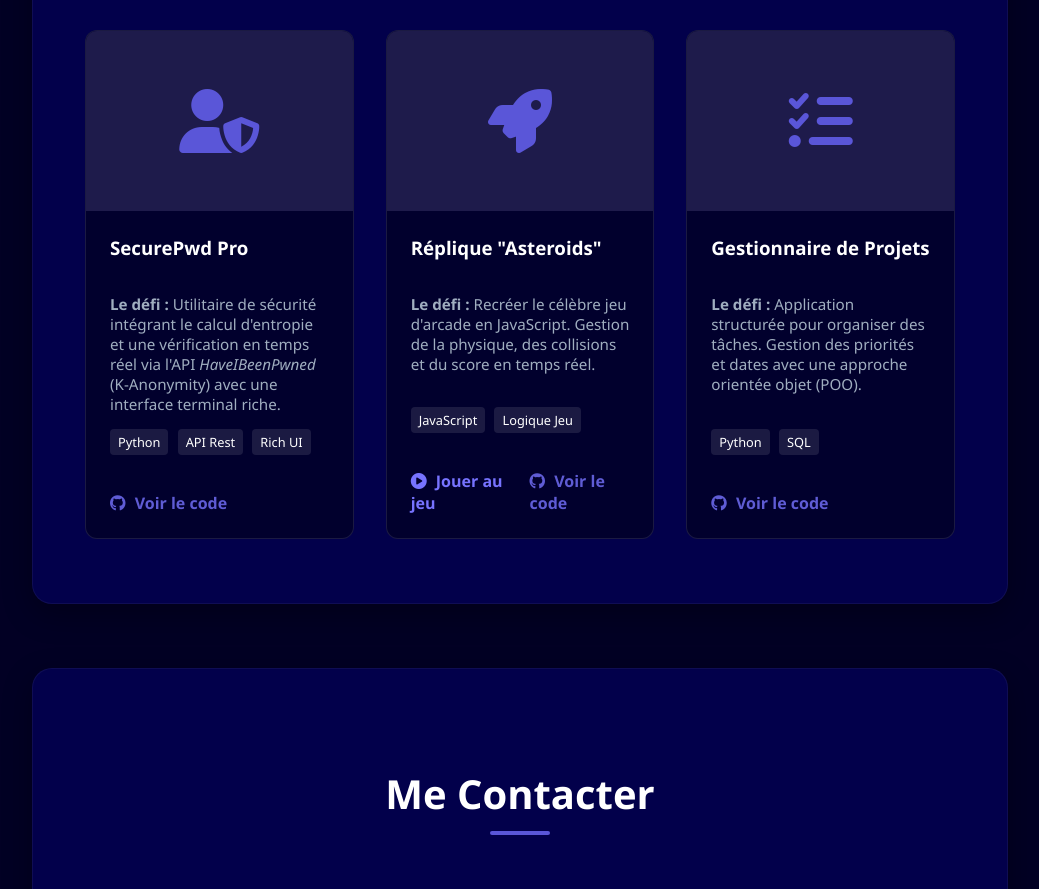
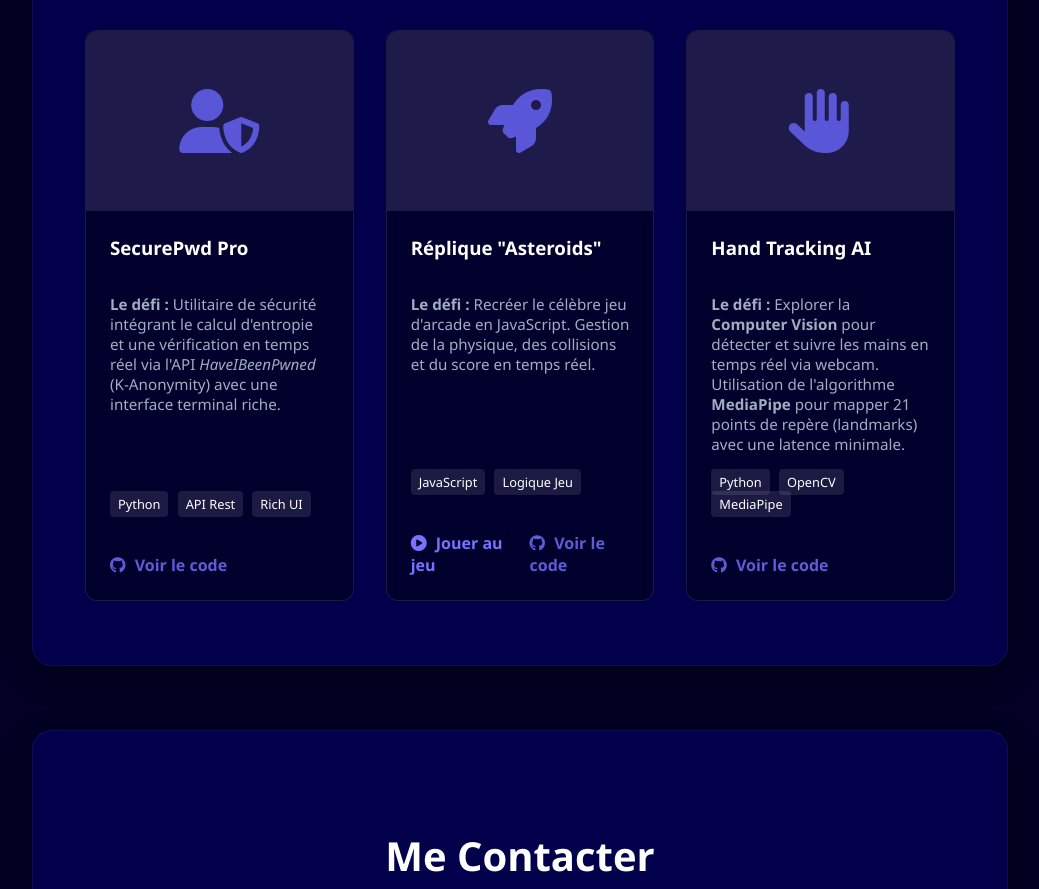
Before and after one commit to Flowz5/portfolio-leoDupont, a plain HTML site: page public/index.html in a window 1280 px wide. Shown: the part 5374-6263 px from the top of the page, without its empty margins (240-1279 px from the left). Drawn offline with nearby package versions, Linux system fonts and the light colour scheme.

Commit message:
change project cards

```diff
--- a/public/index.html
+++ b/public/index.html
@@ -344,19 +344,23 @@
 
                 <article class="project-card" data-aos="fade-up" data-aos-delay="600">
                     <div class="project-img" style="background: #1e1b4b; display: flex; align-items: center; justify-content: center;">
-                        <i class="fas fa-tasks" style="font-size: 4rem; color: #5a56d8;" aria-hidden="true"></i>
+                        <i class="fas fa-hand-paper" style="font-size: 4rem; color: #5a56d8;" aria-hidden="true"></i>
                     </div>
+
                     <div class="project-info">
-                        <h3>Gestionnaire de Projets</h3>
+                        <h3>Hand Tracking AI</h3>
                         <p class="project-desc">
-                            <strong>Le défi :</strong> Application structurée pour organiser des tâches. Gestion des priorités et dates avec une approche orientée objet (POO).
+                            <strong>Le défi :</strong> Explorer la <strong>Computer Vision</strong> pour détecter et suivre les mains en temps réel via webcam. Utilisation de l'algorithme <strong>MediaPipe</strong> pour mapper 21 points de repère (landmarks) avec une latence minimale.
                         </p>
+
                         <div class="tags">
                             <span class="tag">Python</span>
-                            <span class="tag">SQL</span>
+                            <span class="tag">OpenCV</span>
+                            <span class="tag">MediaPipe</span>
                         </div>
+
                         <div class="project-actions" style="display: flex; gap: 1rem; margin-top: 1rem;">
-                            <a href="https://github.com/Flowz5/ProjectManager" target="_blank" rel="noopener noreferrer" class="btn-link" style="opacity: 0.8;">
+                            <a href="https://github.com/Flowz5/Hand-Tracking-AI" target="_blank" rel="noopener noreferrer" class="btn-link" style="opacity: 0.8;">
                                 <i class="fab fa-github" aria-hidden="true"></i> Voir le code
                             </a>
                         </div>
```
